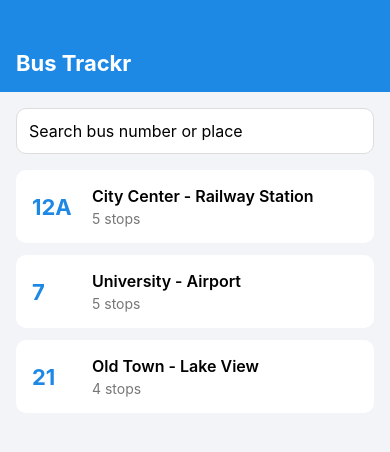
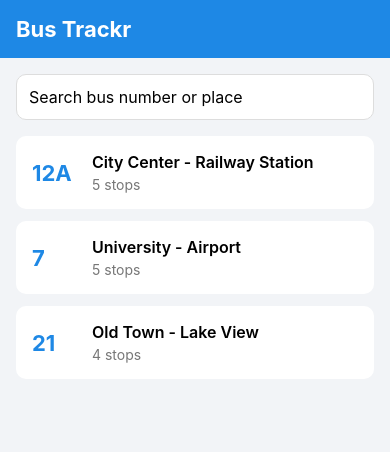
Before and after one commit to khuswant18/Bus_trackr, a React Native app: screen / in a window 390 px wide. Shown: the top 452 px of the page. Built offline with nearby package versions, Linux system fonts and the light colour scheme.

Commit message:
fix header padding on web

```diff
--- a/App.js
+++ b/App.js
@@ -1,6 +1,6 @@
 import { useState } from 'react';
 import { StatusBar } from 'expo-status-bar';
-import { StyleSheet, Text, View } from 'react-native';
+import { Platform, StyleSheet, Text, View } from 'react-native';
 import RouteList from './src/RouteList';
 import RouteDetail from './src/RouteDetail';
 
@@ -31,7 +31,7 @@ const styles = StyleSheet.create({
   },
   header: {
     backgroundColor: '#1e88e5',
-    paddingTop: 50,
+    paddingTop: Platform.OS === 'web' ? 16 : 50,
     paddingBottom: 16,
     paddingHorizontal: 16,
   },
```
